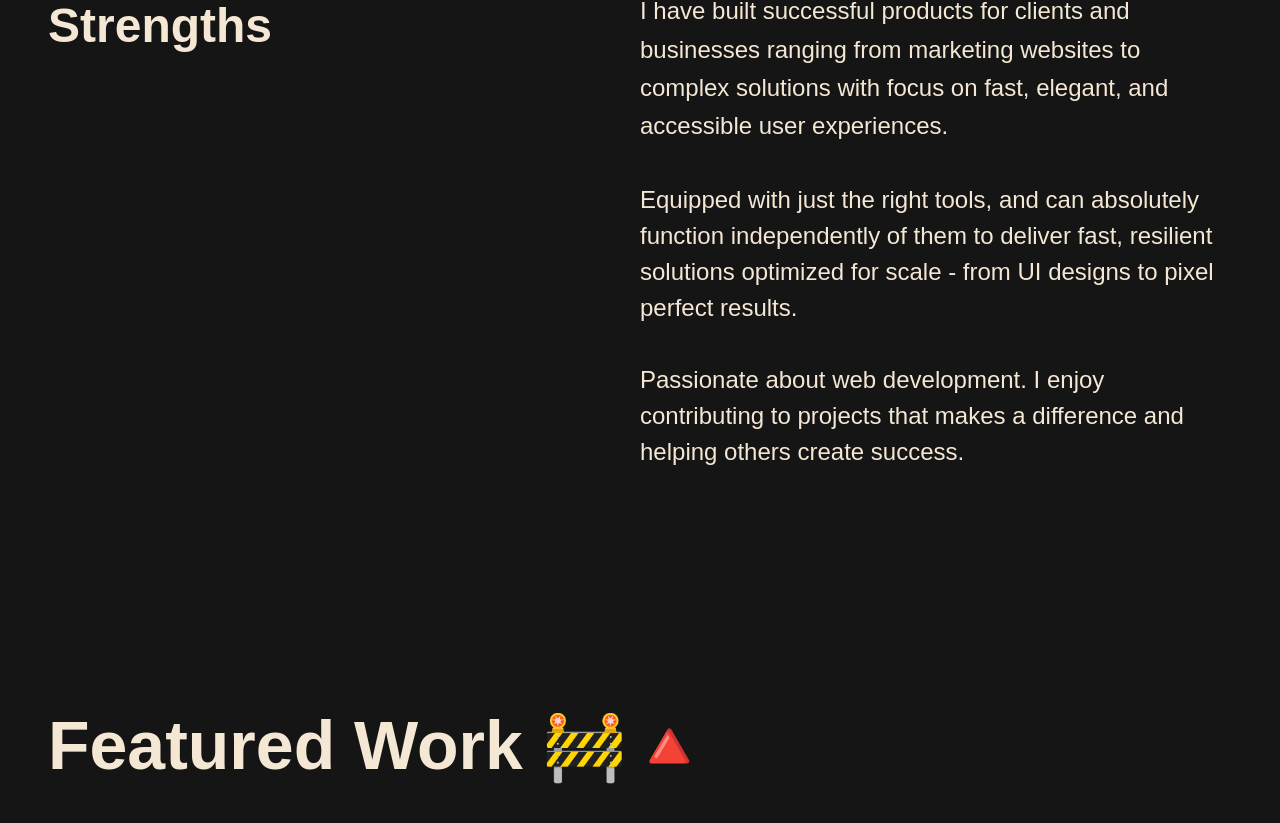
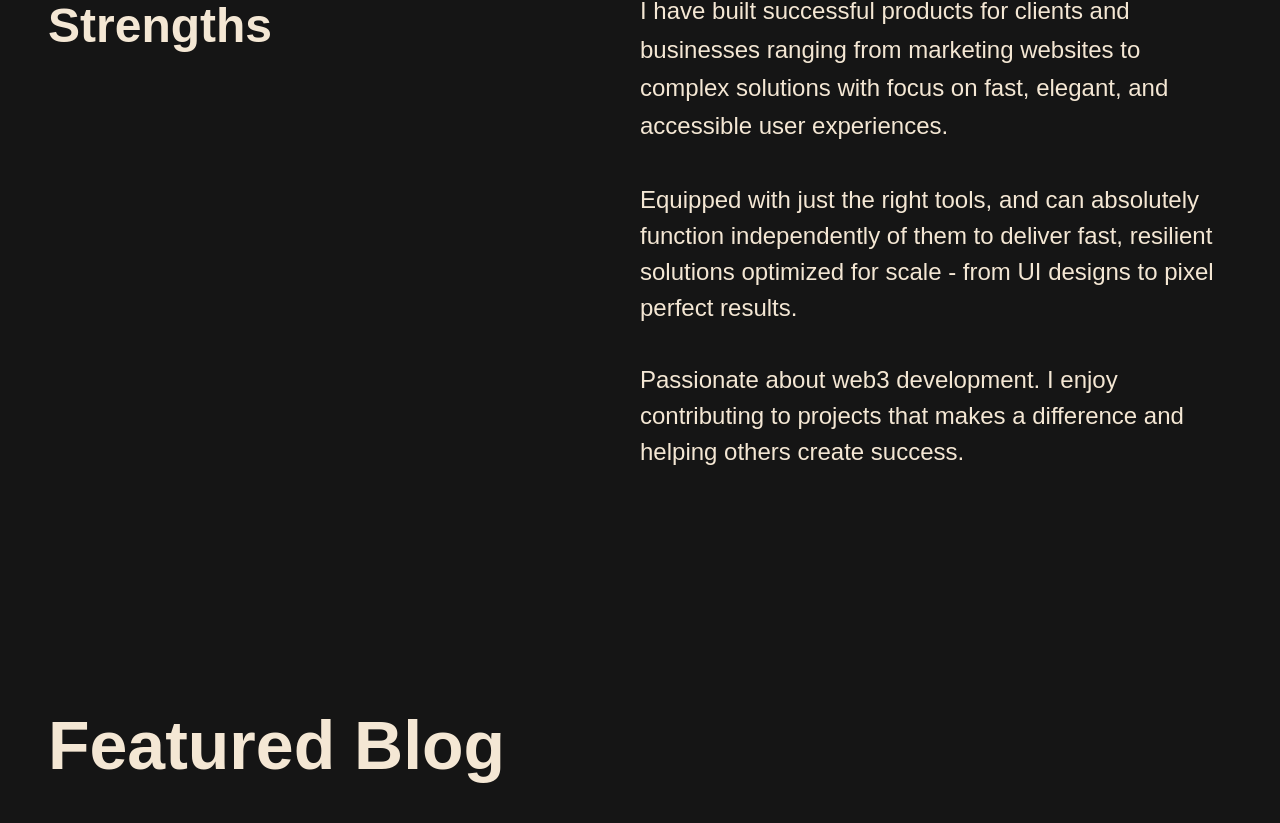
Before and after one commit to iamendy/nnamdiumeh, a Next.js app: page / in a window 1280 px wide. Shown: the part 1703-2526 px from the top of the page. Built offline with nearby package versions, Linux system fonts and the light colour scheme; a web font is replaced by a local one.

Commit message:
optimized for adding works

```diff
--- a/src/components/MobileMenu.tsx
+++ b/src/components/MobileMenu.tsx
@@ -41,7 +41,7 @@ const MobileMenu = () => {
           About
         </MotionLink>
 
-        <MotionLink
+        {/* <MotionLink
           variants={subMenu}
           href="/works"
           className={`${
@@ -50,7 +50,7 @@ const MobileMenu = () => {
           onClick={() => setToggle(!toggle)}
         >
           Work
-        </MotionLink>
+        </MotionLink> */}
       </div>
 
       <div className="px-[24px] py-7 flex items-center justify-between lg:space-x-6">
--- a/src/components/Navbar.tsx
+++ b/src/components/Navbar.tsx
@@ -35,12 +35,12 @@ const Navbar = () => {
         >
           About
         </Link>
-        <Link
+        {/* <Link
           href="/works"
           className="lg:text-lg hover:animate-pulse active:animate-none"
         >
           Work
-        </Link>
+        </Link> */}
         <a
           href="/CV_NnamdiUmeh.pdf"
           target="_blank"
--- a/src/pages/index.tsx
+++ b/src/pages/index.tsx
@@ -58,14 +58,15 @@ export default function Home() {
               custom={2}
               viewport={{ once: true }}
             >
-              Passionate about web development. I enjoy contributing to projects
-              that makes a difference and helping others create success.
+              Passionate about web3 development. I enjoy contributing to
+              projects that makes a difference and helping others create
+              success.
             </motion.p>
           </div>
         </div>
       </section>
 
-      <Works />
+      {/* <Works /> */}
 
       <Blogs />
     </>
```
